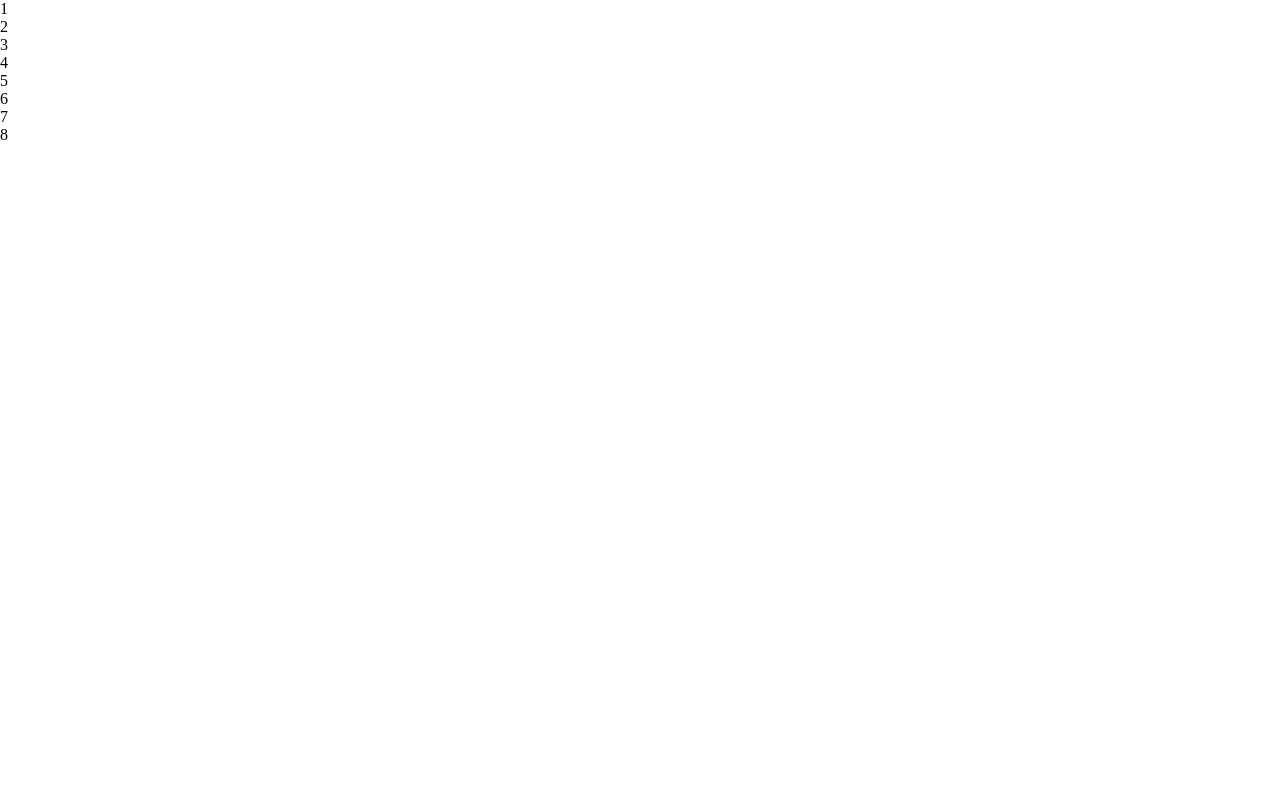
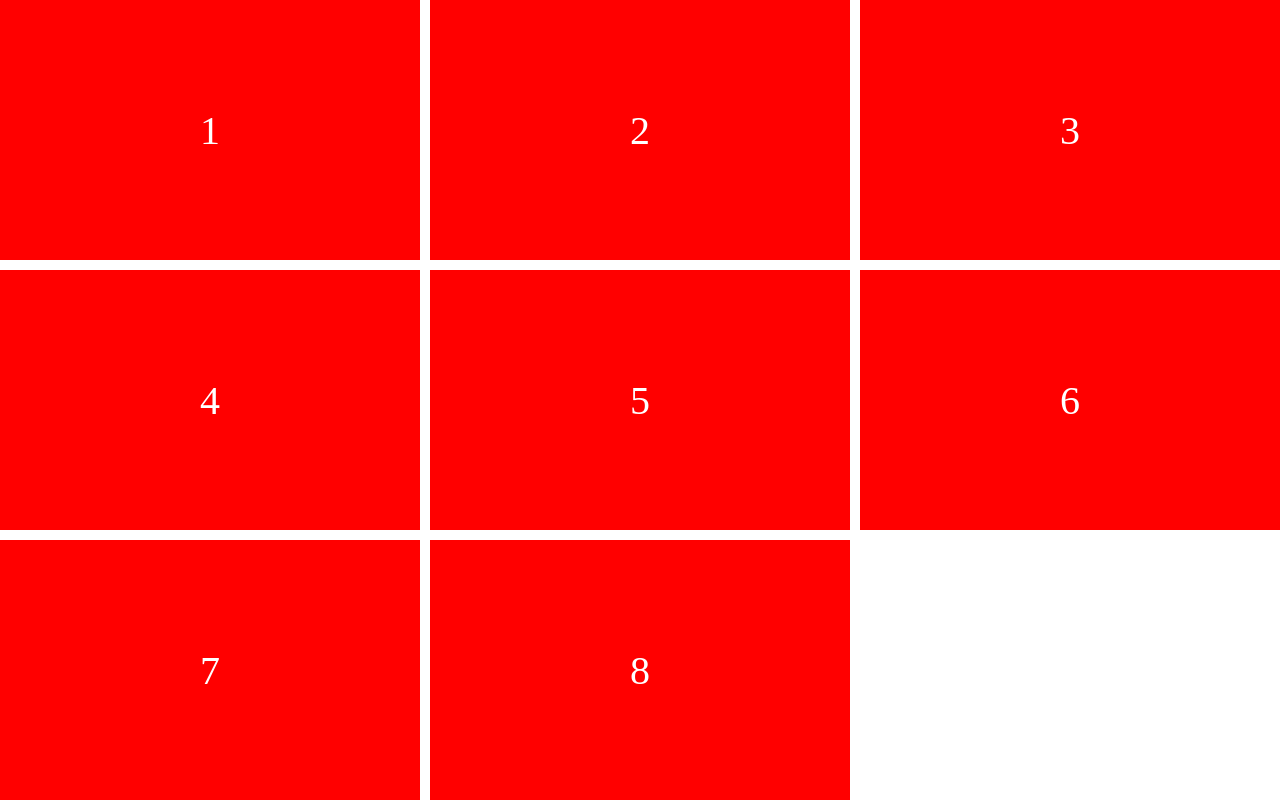
Before and after one commit to agshin21/gridlesson, a plain HTML site: page index.html in a window 1280 px wide. Drawn offline with Linux system fonts and the light colour scheme.

Commit message:
grid created

```diff
--- a/style.css
+++ b/style.css
@@ -3,3 +3,20 @@
     padding: 0;
     box-sizing: border-box;
 }
+.container{
+    height: 100vh;
+    display: grid;
+    grid-template-columns: repeat(auto-fit, minmax(400px, 1fr));
+    gap: 10px;
+
+.item{
+    height: 100%;
+    width: 100%;
+    background-color: red;
+    display: flex;
+    justify-content: center;
+    align-items: center;
+    padding: 20px;
+    color: white;
+    font-size: 40px;
+}
```
